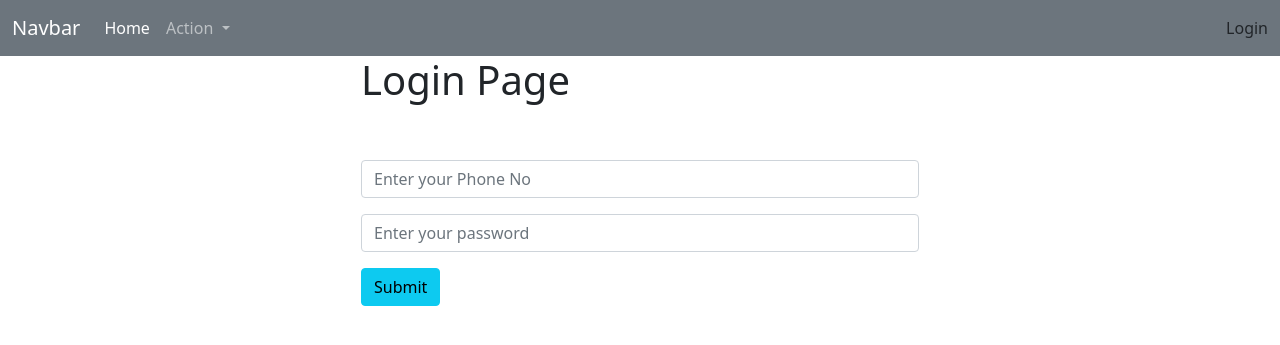
After one commit to DeaaTH65/Durbean_Project, a Django app: template durbean/templates/login.html in a window 1280 px wide. The commit adds this page. Shown: the top 345 px of the page. Run offline with Django 4.2, Linux system fonts and the light colour scheme; the template is opened without the code that fills it, so the values that code supplies are empty.

Commit message:
login user

```diff
--- a/durbean/templates/base.html
+++ b/durbean/templates/base.html
@@ -59,12 +59,12 @@
 
     <div class="container">
         {% block content %}
-            {% for message in messages %}
+          {% for message in messages %}
             <div class="alert alert-warning alert-dismissible fade show" role="alert">
             <strong> {{message}} </strong>
             <button type="button" class="btn-close" data-bs-dismiss="alert" aria-label="Close"></button>
             </div>
-            {% endfor %}
+          {% endfor %}
         {% endblock content %}
     </div>
 
--- /dev/null
+++ b/durbean/templates/login.html
@@ -0,0 +1,25 @@
+{% extends 'base.html' %}
+
+{% block title %} | Login {% endblock title %}
+
+
+{% block content %}
+{% if user.is_authenticated %}
+    <h1>You are already Logged in..</h1>
+{% else %}
+    <div class="col-md-6 offset-md-3">
+    <h1> Login Page </h1>
+    <br/><br/>
+    <form method="POST" action="{% url 'login' %}">
+        {% csrf_token %}
+        <div class="mb-3">
+        <input type="text" class="form-control" name="username" placeholder="Enter your Phone No">
+        </div>
+        <div class="mb-3">
+        <input type="password" class="form-control" name="password" placeholder="Enter your password">
+        </div>
+        <button type="submit" class="btn btn-info">Submit</button>
+    </form>
+    </div>
+{% endif %}
+{% endblock content %}
```
Also changed, not shown: durbean/accounts/views.py (+13 -1 lines), durbean/db.sqlite3.
